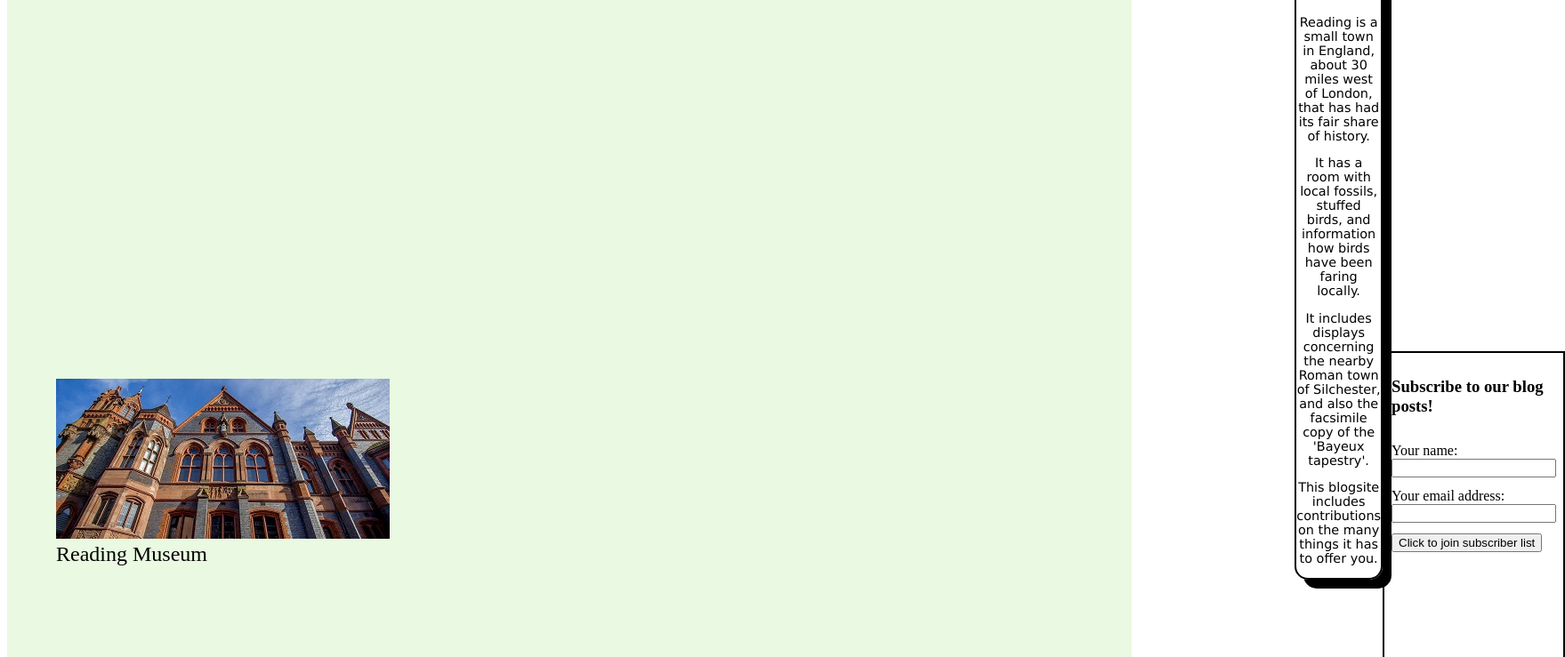
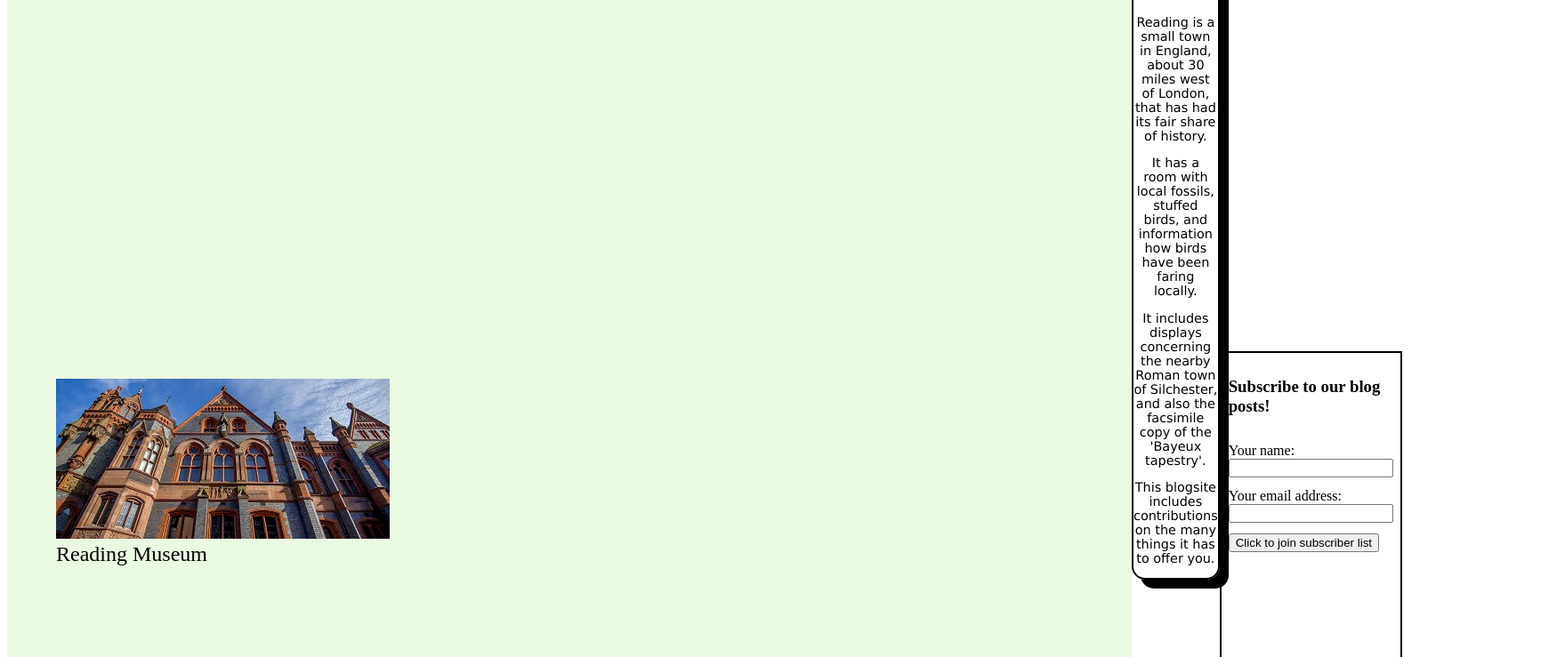
Before and after one commit to alan-lloyd/Front-End-Web-Dev-project-1-personal-blog-website, a plain HTML site: page index.html in a window 1280 px wide. Shown: the part 168-907 px from the top of the page at 89% size, 1759 px wide, since content can reach past the window. Drawn offline with Linux system fonts and the light colour scheme.

Commit message:
Update style-homepage.css

```diff
--- a/style/style-homepage.css
+++ b/style/style-homepage.css
@@ -49,7 +49,7 @@ grid-area:ft;
 {
 background-color:#eaf9e1;
 display:grid;
-grid-template-columns:100%;
+grid-template-columns:50% 50%;
 grid-template-rows: 10% 10% 29% 19% 19% 13%;
 grid-template-areas:
 "mpt mpt mpt mpt mpt mpt"
```
